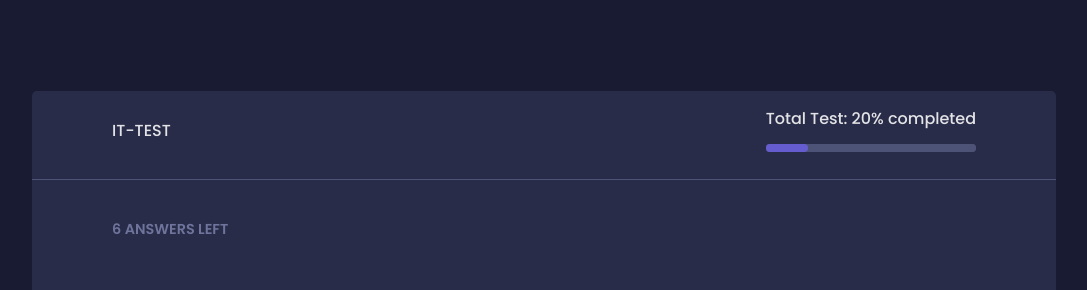
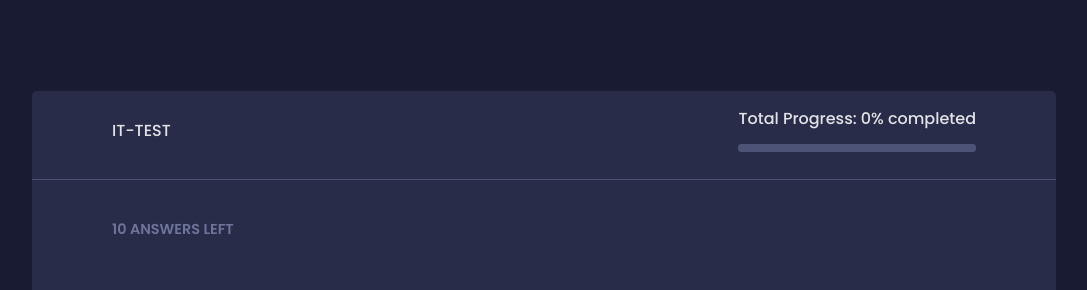
Before and after one commit to alinradu07/it-test-new, a React (Vite) app: page / in a window 1280 px wide. Shown: the top 290 px of the page, without its empty margins (96-1183 px from the left). Built offline with nearby package versions, Linux system fonts and the light colour scheme.

Commit message:
questions-progress

```diff
--- a/src/assets/questions.js
+++ b/src/assets/questions.js
@@ -158,6 +158,7 @@ export const CAN = [
     level: "NOO",
     weight: 50,
   },
+
 ];
 
 export const PYTHON = [
@@ -310,4 +311,33 @@ export const PYTHON = [
     level: "NOO",
     weight: 50,
   },
+  {
+    id: 140,
+    text: 'Ce reprezinta functia "__init__" ?',
+    source1:
+      "https://www.udacity.com/blog/2021/11/__init__-in-python-an-overview.html",
+    source2: "",
+    source3: "",
+    wrong1: "o functie care initializeaza o variabila cu null",
+    wrong2: "o functie care genereaza un nou obiect",
+    right: "un constructor",
+    field: "PYTHON",
+    material: "",
+    level: "NOO",
+    weight: 50,
+  },
+  {
+    id: 144,
+    text: "In python, urmatoarea sintaxa poarta denumirea de?",
+    source1: "https://www.geeksforgeeks.org/ternary-operator-in-python/",
+    source2: "",
+    source3: "",
+    wrong1: "eroare",
+    wrong2: "if else",
+    right: "operator ternal",
+    field: "PYTHON",
+    material: "[cod] <urmare1> if <conditie> else <urmare2>",
+    level: "NOO",
+    weight: 50,
+  },
 ];
--- a/src/components/Header.jsx
+++ b/src/components/Header.jsx
@@ -1,11 +1,15 @@
-import classes from './Header.module.css'
-export default function Header() {
+import classes from "./Header.module.css";
+export default function Header({ quizLength, questionIndex }) {
+  const questionProgress = (questionIndex / quizLength) * 100;
   return (
     <div className={`header_padding ${classes.header}`}>
       <p>IT-TEST</p>
       <div>
-          <p>Total Test: <span className='completed-text'>20% completed</span></p>
-          <progress value="20" max="100"></progress>
+        <p>
+          Total Progress:{" "}
+          <span className="completed-text">{questionProgress}% completed</span>
+        </p>
+        <progress value={questionProgress} max="100"></progress>
       </div>
     </div>
   );
--- a/src/components/Question.jsx
+++ b/src/components/Question.jsx
@@ -23,7 +23,7 @@ const Question = forwardRef(function Question({ index, onSelectAnswer }, ref) {
         isCorrect: can_questions[index].right === answer,
       });
       onSelectAnswer();
-    }, 2000);
+    }, 1000);
   }
   let answerState = "";
   if (answer.selectedAnswer && answer.isCorrect !== null) {
--- a/src/components/Quiz.jsx
+++ b/src/components/Quiz.jsx
@@ -9,7 +9,9 @@ export default function Quiz() {
   const [isDisabled, setIsDisabled] = useState(true);
   const [userAnswers, setUserAnswers] = useState([]);
   const activeQuestionIndex = userAnswers.length;
-  const quizIsComplete = activeQuestionIndex === can_questions.length;
+  const quizQuestionLength = can_questions.length;
+  const leftAnswers = quizQuestionLength - activeQuestionIndex;
+  const quizIsComplete = activeQuestionIndex === quizQuestionLength;
   function handleSelectAnswer() {
     setUserAnswers((prevUserAnswers) => {
       return [...prevUserAnswers, answerRef.current.answer];
@@ -26,10 +28,15 @@ export default function Quiz() {
   }
   return (
     <div id="quiz">
-      <Header />
+      <Header
+        quizLength={quizQuestionLength}
+        questionIndex={activeQuestionIndex}
+      />
       <hr style={{ background: "#4d5376", height: "1px", border: "none" }} />
       <div className="question-info">
-        <p>6 ANSWERS LEFT</p>
+        <p>
+          {leftAnswers} {leftAnswers > 1 ? "ANSWERS" : "ANSWER"} LEFT
+        </p>
       </div>
       <Question
         ref={answerRef}
```
